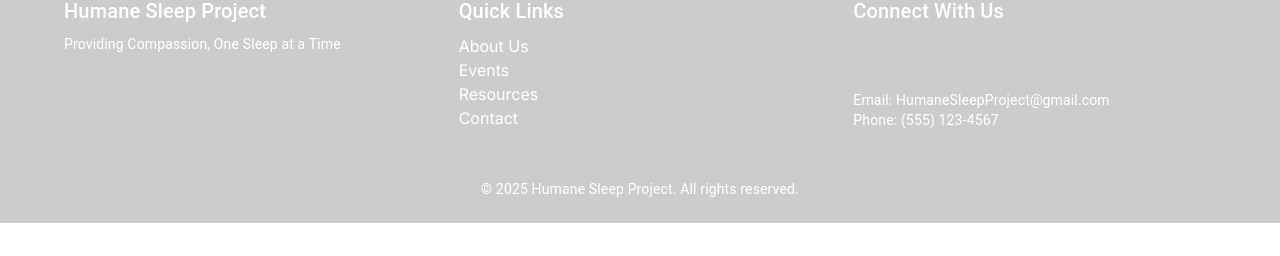
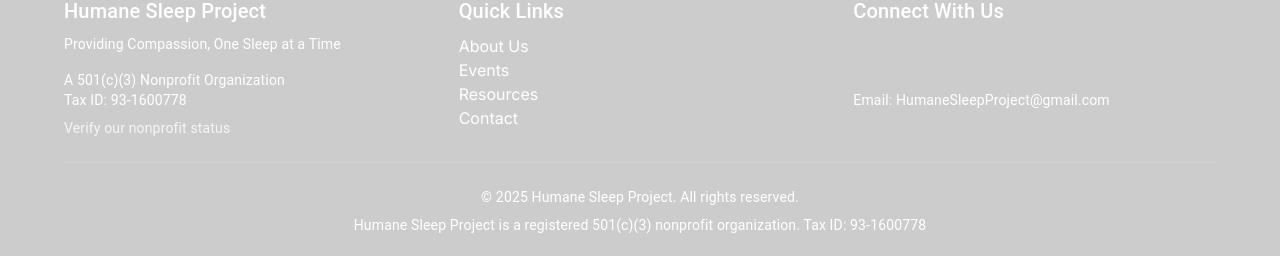
Before and after one commit to HumaneSleepProject/humane-sleep-project, a Next.js app: page / in a window 1280 px wide. Shown: the part 1750-2006 px from the top of the page. Before the commit the page ends 1973 px from the top, so only its background shows below. Built offline with nearby package versions, Linux system fonts and the light colour scheme; some icons are missing.

Commit message:
Footer updates

```diff
--- a/src/components/layout/Footer.tsx
+++ b/src/components/layout/Footer.tsx
@@ -1,6 +1,6 @@
 'use client';
 
-import { Box, Container, Typography, Link, IconButton } from '@mui/material';
+import { Box, Container, Typography, Link, IconButton, Divider } from '@mui/material';
 import FacebookIcon from '@mui/icons-material/Facebook';
 import LinkedInIcon from '@mui/icons-material/LinkedIn';
 import InstagramIcon from '@mui/icons-material/Instagram';
@@ -25,6 +25,29 @@ export default function Footer() {
             <Typography variant="body2" color="inherit">
               Providing Compassion, One Sleep at a Time
             </Typography>
+            <Typography variant="body2" color="inherit" sx={{ mt: 2 }}>
+              A 501(c)(3) Nonprofit Organization
+            </Typography>
+            <Typography variant="body2" color="inherit">
+              Tax ID: 93-1600778
+            </Typography>
+            <Link
+              href="https://apps.irs.gov/app/eos/"
+              target="_blank"
+              rel="noopener noreferrer"
+              sx={{
+                color: 'rgba(255, 255, 255, 0.8)',
+                textDecoration: 'none',
+                '&:hover': {
+                  color: 'white',
+                  textDecoration: 'underline',
+                }
+              }}
+            >
+              <Typography variant="body2" sx={{ mt: 1 }}>
+                Verify our nonprofit status
+              </Typography>
+            </Link>
           </Box>
           <Box>
             <Typography variant="h6" color="inherit" gutterBottom>
@@ -81,14 +104,15 @@ export default function Footer() {
             <Typography variant="body2" color="inherit" sx={{ mt: 2 }}>
               Email: HumaneSleepProject@gmail.com
             </Typography>
-            <Typography variant="body2" color="inherit">
-              Phone: (555) 123-4567
-            </Typography>
           </Box>
         </Box>
-        <Box sx={{ mt: 4, pt: 2, borderTop: '1px solid rgba(255, 255, 255, 0.1)' }}>
-          <Typography variant="body2" color="inherit" align="center">
+        <Divider sx={{ my: 3, borderColor: 'rgba(255, 255, 255, 0.1)' }} />
+        <Box sx={{ mt: 2, textAlign: 'center' }}>
+          <Typography variant="body2" color="inherit">
             © {new Date().getFullYear()} Humane Sleep Project. All rights reserved.
+          </Typography>
+          <Typography variant="body2" color="inherit" sx={{ mt: 1 }}>
+            Humane Sleep Project is a registered 501(c)(3) nonprofit organization. Tax ID: 93-1600778
           </Typography>
         </Box>
       </Container>
```
